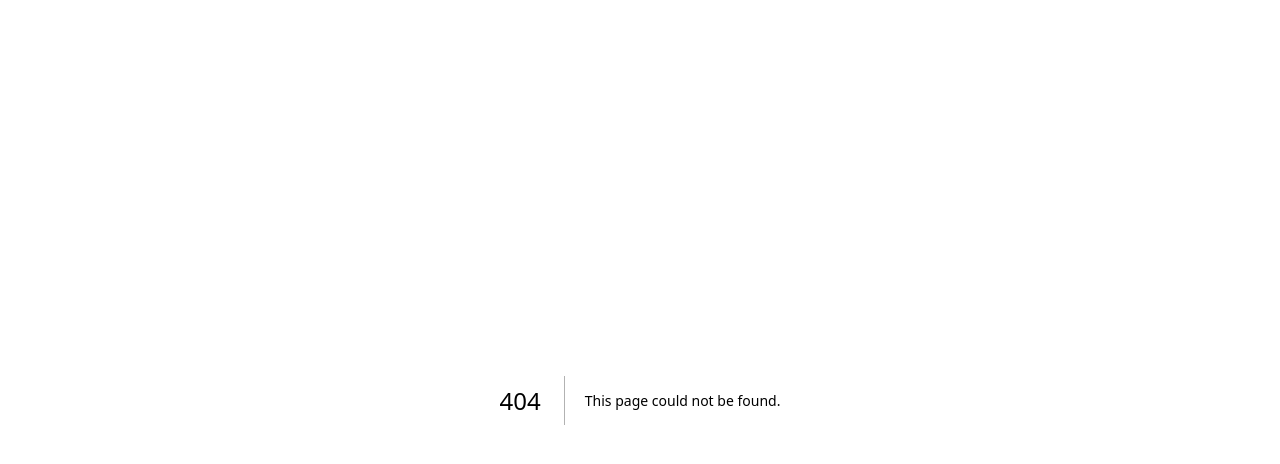
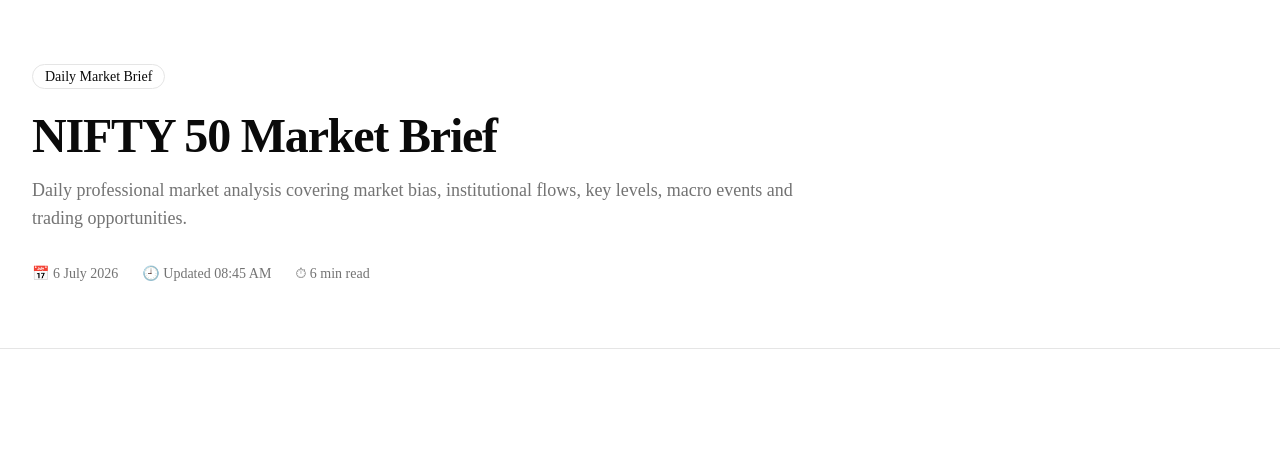
Before and after one commit to troytre/Atlas, a Next.js app: page /market-brief in a window 1280 px wide. Before the commit this address had no page. Shown: the top 464 px of the page. Built offline with nearby package versions, Linux system fonts and the light colour scheme.

Commit message:
feat(market-brief): add brief hero

```diff
--- /dev/null
+++ b/app/market-brief/page.tsx
@@ -0,0 +1,9 @@
+import { BriefHero } from "@/features/market-brief/components/BriefHero";
+
+export default function MarketBriefPage() {
+  return (
+    <>
+      <BriefHero />
+    </>
+  );
+}
--- a/components/layout/Navbar.tsx
+++ b/components/layout/Navbar.tsx
@@ -3,7 +3,7 @@
 import { Container } from "./Container";
 
 const navigation = [
-  { name: "Market", href: "#" },
+  { name: "Market Brief", href: "/market-brief" },
   { name: "Learn", href: "#" },
   { name: "Journal", href: "#" },
   { name: "Resources", href: "#" },
--- a/features/home/components/Hero.tsx
+++ b/features/home/components/Hero.tsx
@@ -4,7 +4,7 @@
 import { marketData } from "./market-data";
 import { DailyBiasCard } from "./DailyBiasCard";
 import { HeroBackground } from "./HeroBackground";
-
+import Link from "next/link";
 
 export function Hero() {
   return (
@@ -30,9 +30,11 @@
             </p>
 
             <div className="mt-10 flex gap-4">
-              <Button size="lg">
-                Today's Bias
-              </Button>
+              <Link href="/market-brief">
+               <Button size="lg">
+                 Read Today's Market Brief
+                  </Button>
+                  </Link>
 
               <Button
                 size="lg"
--- /dev/null
+++ b/features/market-brief/components/BriefHero.tsx
@@ -0,0 +1,29 @@
+import { Container } from "@/components/layout/Container";
+
+export function BriefHero() {
+  return (
+    <section className="py-16 border-b">
+      <Container>
+        <span className="rounded-full border px-3 py-1 text-sm">
+          Daily Market Brief
+        </span>
+
+        <h1 className="mt-6 text-5xl font-bold tracking-tight">
+          NIFTY 50 Market Brief
+        </h1>
+
+        <p className="mt-4 text-lg text-muted-foreground max-w-3xl">
+          Daily professional market analysis covering market bias,
+          institutional flows, key levels, macro events and trading
+          opportunities.
+        </p>
+
+        <div className="mt-8 flex flex-wrap gap-6 text-sm text-muted-foreground">
+          <span>📅 6 July 2026</span>
+          <span>🕘 Updated 08:45 AM</span>
+          <span>⏱ 6 min read</span>
+        </div>
+      </Container>
+    </section>
+  );
+}
```
Also changed, not shown: features/data/sample-brief.ts (added), features/market-brief/components/BiasSummary.tsx (added), features/market-brief/components/EconomicEvents.tsx (added), features/market-brief/components/KeyLevels.tsx (added), features/market-brief/components/RiskFactors.tsx (added), features/market-brief/components/TradePlan.tsx (added), features/market-brief/components/YesterdayResult.tsx (added).
